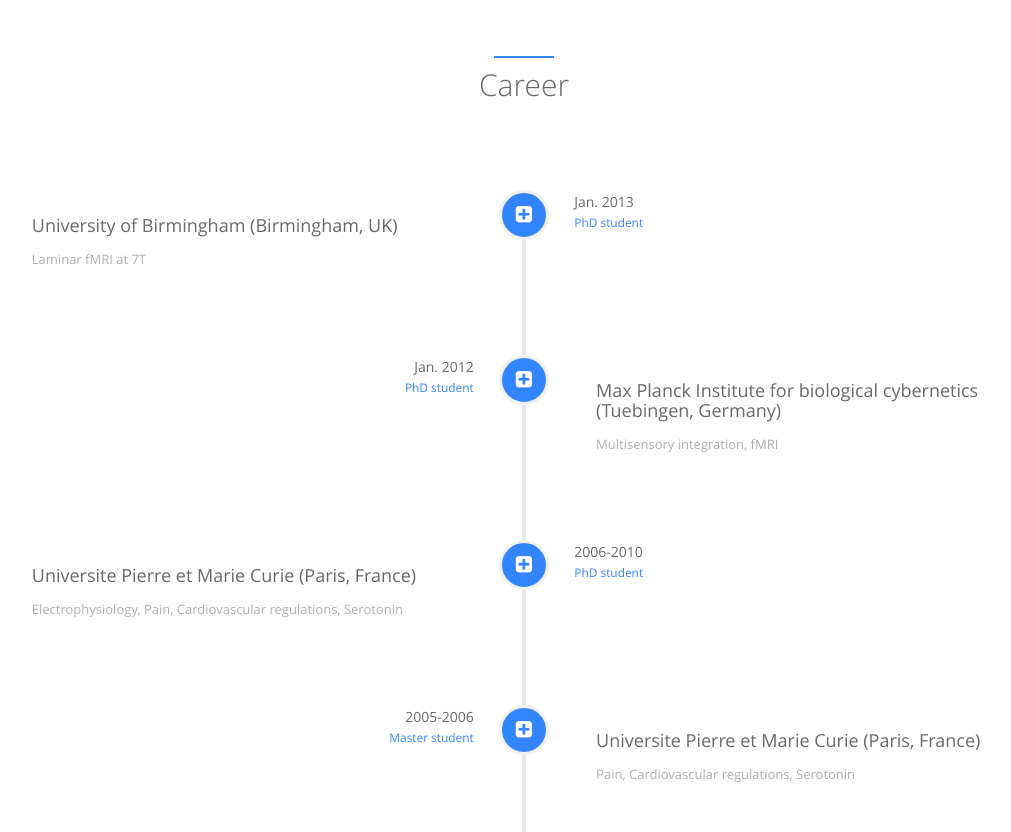
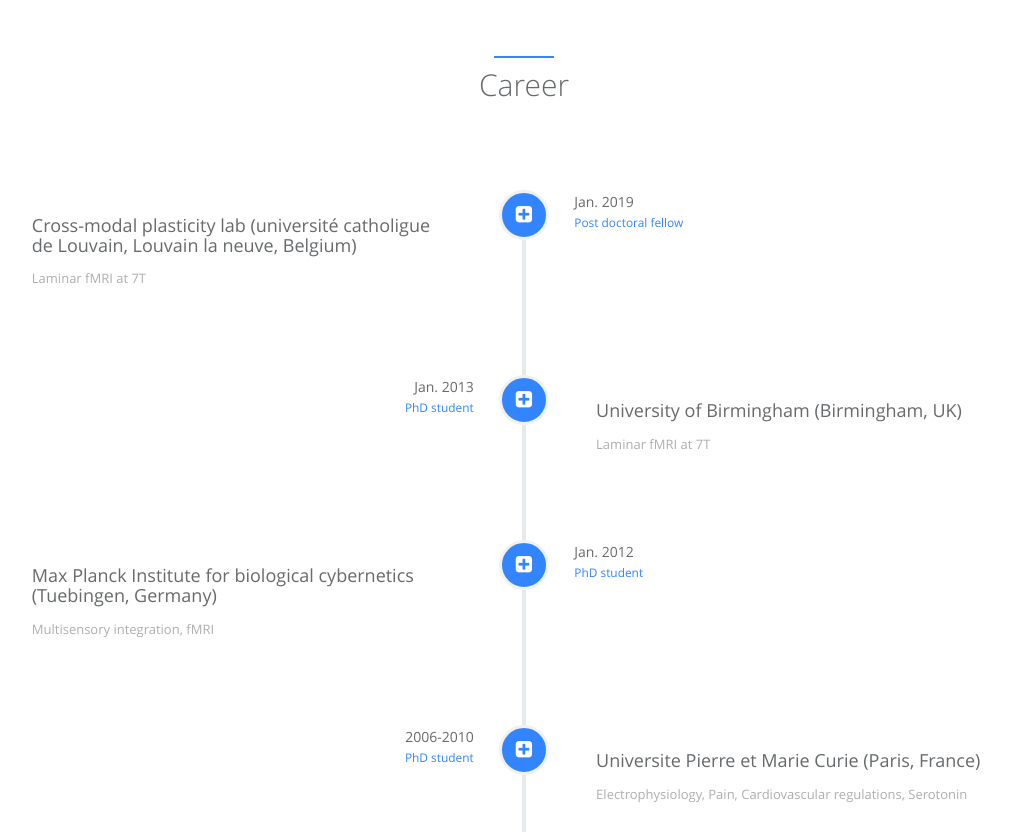
Before and after one commit to Remi-Gau/remi-gau.github.io, a Jekyll site: the page built from index.html, in a window 1280 px wide and 900 px high, scrolled down 946 px, cut to the strip 68-900 px from the top of the window. Shown: the whole strip, without its empty margins (116-1127 px from the left). Built offline with Jekyll 4.4.1, drawn with Linux system fonts in a browser that asks for light colours.

Commit message:
add CPPL

```diff
--- a/_data/index/careers.yml
+++ b/_data/index/careers.yml
@@ -1,5 +1,19 @@
 # careers section data
 # if you don't have language feature(language.yml is empty), ignore "i18n" items
+
+- name:
+    detail: Cross-modal plasticity lab (université catholigue de Louvain, Louvain la neuve, Belgium)
+    i18n: company_a
+  desc:
+    detail: Laminar fMRI at 7T
+    i18n: company_a_desc
+  date:
+    detail: Jan. 2019
+    i18n: company_a_date
+  job:
+    detail: Post doctoral fellow
+    i18n: company_a_job
+  icon: fa-plus-square
 
 - name:
     detail: University of Birmingham (Birmingham, UK)
```
